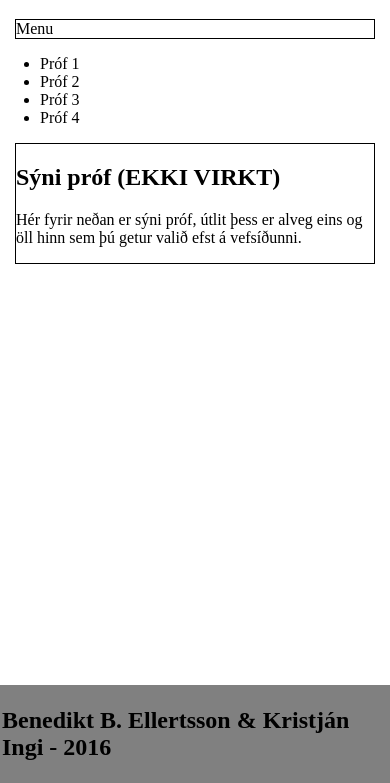
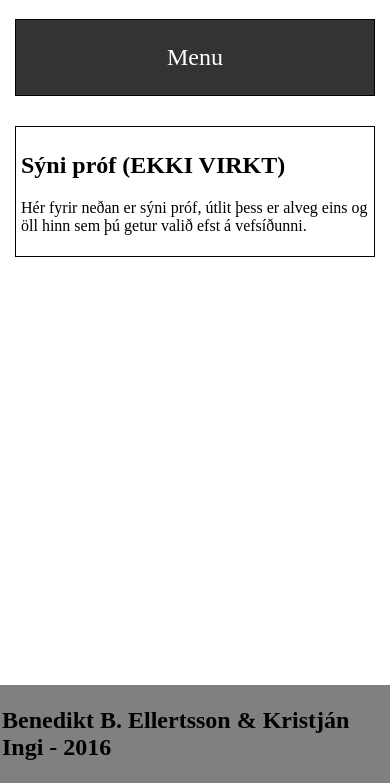
Before and after one commit to xxvisorxx23/lokaverkefni, a plain HTML site: page index.html in a window 390 px wide. Shown: the part 61-844 px from the top of the page. Drawn offline with Linux system fonts and the light colour scheme.

Commit message:
menu og media query bætt við

```diff
--- a/index.html
+++ b/index.html
@@ -9,13 +9,13 @@
 		<header>
 			<h1>Forsíða</h1>
 		</header>
-		<div class="menu">Menu</div>
+		<div class="btn-menu">Menu</div>
 		<nav>
 			<ul>
-				<li>Próf 1</li>
-				<li>Próf 2</li>
-				<li>Próf 3</li>
-				<li>Próf 4</li>
+				<li><a href="#1">Próf 1</a></li>
+				<li><a href="#1">Próf 2</a></li>
+				<li><a href="#1">Próf 3</a></li>
+				<li><a href="#1">Próf 4</a></li>
 			</ul>
 		</nav>
 		<div class="prufa">
@@ -23,5 +23,6 @@
 			<P>Hér fyrir neðan er sýni próf, útlit þess er alveg eins og öll hinn sem þú getur valið efst á vefsíðunni.</P>
 		</div>
 		<footer><h2>Benedikt B. Ellertsson & Kristján Ingi - 2016</h2></footer>
+		<script type="text/javascript" src="script.js"></script>
 	</body>
 </html>
--- a/main.css
+++ b/main.css
@@ -15,3 +15,58 @@ footer
 	bottom: 0px;
 	position: absolute;
 }
+nav {
+	width: 100%;
+}
+
+nav ul {
+  transition: transform 1s;
+  list-style: none;
+  margin: 0;
+  padding: 0;
+  display: flex;
+  justify-content: center; }
+
+nav a {
+  color: black;
+  text-decoration: underline;
+  border-left: 1px solid black;
+  border-right: 1px solid black;
+  padding: 1em 3em;
+  display: block;
+}
+
+nav a:hover
+{
+  background-color: #595959;
+  transform: scale(1.2);
+}
+.btn-menu
+{
+	display: none;
+}
+.prufa
+{
+	padding: 5px;
+}
+@media all and (max-width: 48em){
+
+	nav ul {
+    flex-flow: column;
+    text-align: center;
+    max-height: 0;
+    transition: max-height 1s;
+    overflow: hidden;
+    background-color: #333333;
+	}
+
+  .btn-menu {
+    display: block;
+    background-color: #333333;
+    text-align: center;
+    padding: 1em;
+    color: white;
+    font-size: 1.5em;
+    cursor: pointer;
+	}
+}
--- /dev/null
+++ b/script.js
@@ -0,0 +1,7 @@
+$(document).ready(function()
+{
+
+	$('.btn-menu').click(function(){
+		$('nav ul').toggleClass('block');
+	});
+});
```
